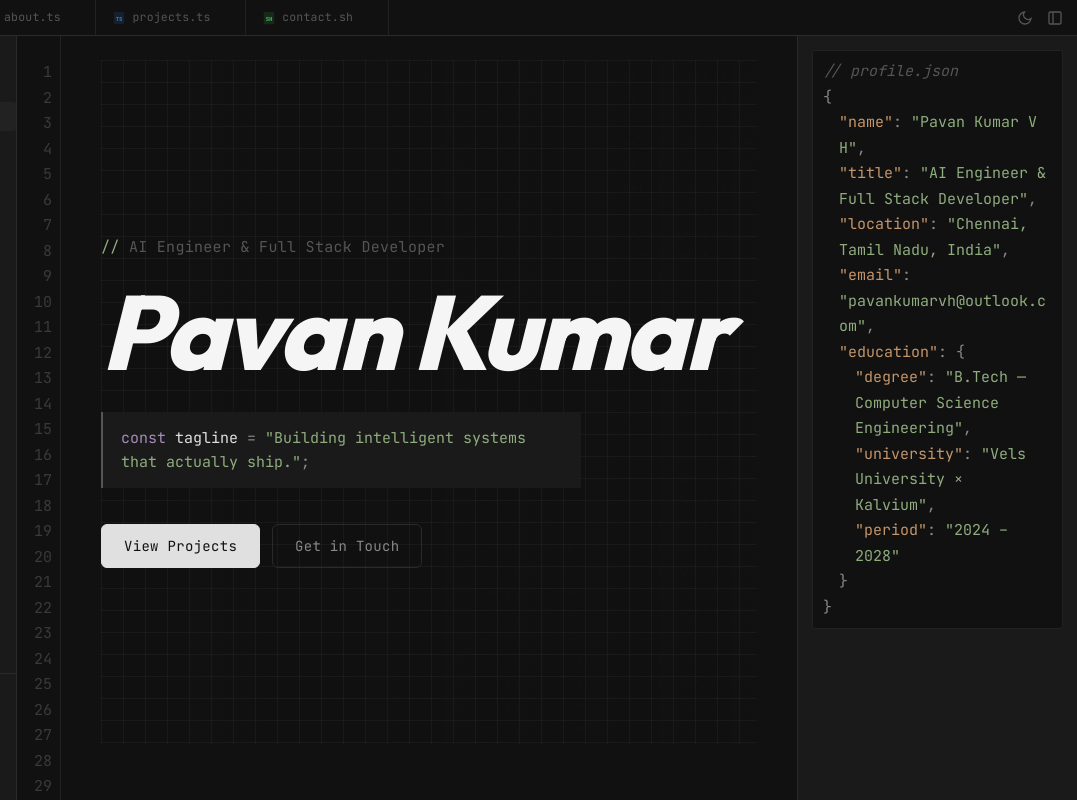
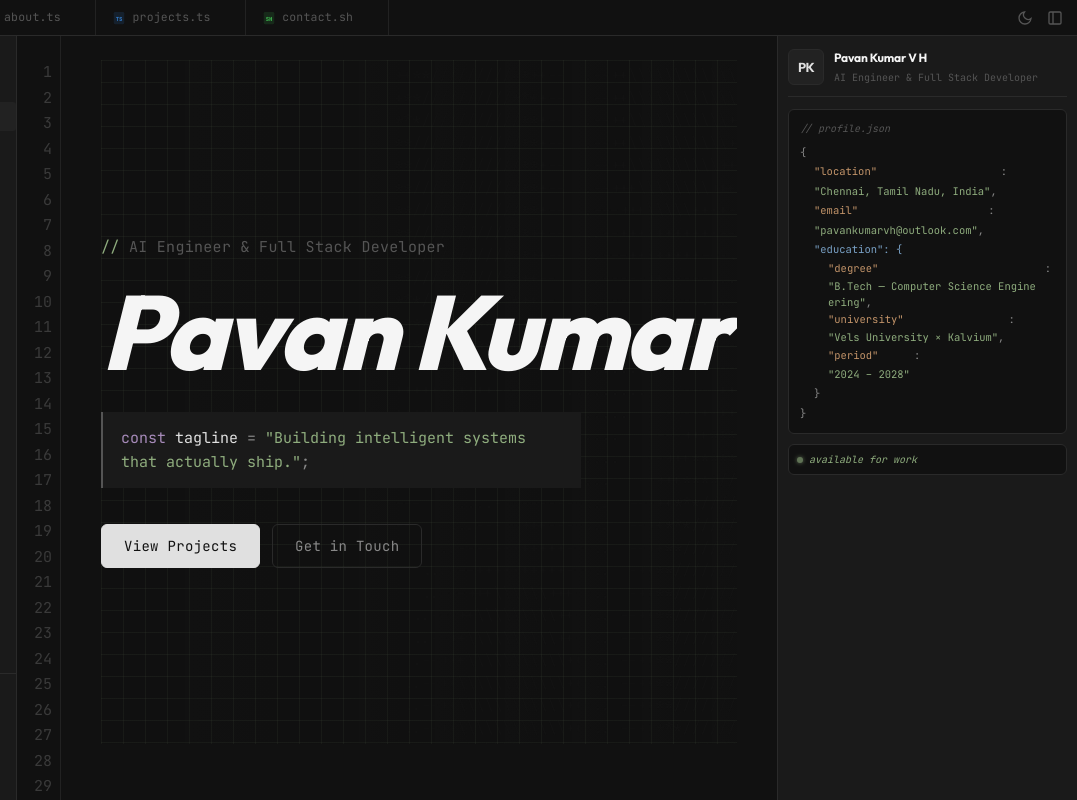
Before and after one commit to pavankumar-vh/portfolio-v1, a website built with Vite: page index.html in a window 1280 px wide. Shown: the full height of the page, 203-1280 px from the left. Built offline with nearby package versions, Linux system fonts and the light colour scheme; files whose address does not match are found by name.

Commit message:
enhance: redesign info panel for readability

```diff
--- a/src/main.ts
+++ b/src/main.ts
@@ -151,20 +151,70 @@ function renderInfoPanel() {
   const el = document.getElementById('info-panel-content');
   if (!el) return;
 
+  // Avatar initials from name
+  const initials = data.profile.name
+    .split(' ')
+    .filter(Boolean)
+    .map((w: string) => w[0])
+    .slice(0, 2)
+    .join('');
+
   el.innerHTML = `
-<div class="info-code info-code--json" aria-label="Profile JSON preview">
-  <div class="info-code__line"><span class="comment">// profile.json</span></div>
-  <div class="info-code__line"><span class="punct">{</span></div>
-  <div class="info-code__line info-code__line--indent-1"><span class="json-key">"name"</span><span class="punct">:</span> <span class="json-string">"${data.profile.name}"</span><span class="punct">,</span></div>
-  <div class="info-code__line info-code__line--indent-1"><span class="json-key">"title"</span><span class="punct">:</span> <span class="json-string">"${data.profile.title}"</span><span class="punct">,</span></div>
-  <div class="info-code__line info-code__line--indent-1"><span class="json-key">"location"</span><span class="punct">:</span> <span class="json-string">"${data.profile.location}"</span><span class="punct">,</span></div>
-  <div class="info-code__line info-code__line--indent-1"><span class="json-key">"email"</span><span class="punct">:</span> <span class="json-string">"${data.profile.email}"</span><span class="punct">,</span></div>
-  <div class="info-code__line info-code__line--indent-1"><span class="json-key">"education"</span><span class="punct">:</span> <span class="punct">{</span></div>
-  <div class="info-code__line info-code__line--indent-2"><span class="json-key">"degree"</span><span class="punct">:</span> <span class="json-string">"${data.education.degree}"</span><span class="punct">,</span></div>
-  <div class="info-code__line info-code__line--indent-2"><span class="json-key">"university"</span><span class="punct">:</span> <span class="json-string">"${data.education.university}"</span><span class="punct">,</span></div>
-  <div class="info-code__line info-code__line--indent-2"><span class="json-key">"period"</span><span class="punct">:</span> <span class="json-string">"${data.education.period}"</span></div>
-  <div class="info-code__line info-code__line--indent-1"><span class="punct">}</span></div>
-  <div class="info-code__line"><span class="punct">}</span></div>
+<div class="info-profile-card">
+
+  <!-- Header: avatar + name/title -->
+  <div class="info-profile-card__header">
+    <div class="info-profile-card__avatar">
+      <span class="info-profile-card__avatar-text">${initials}</span>
+    </div>
+    <div class="info-profile-card__meta">
+      <div class="info-profile-card__name">${data.profile.name}</div>
+      <div class="info-profile-card__title">${data.profile.title}</div>
+    </div>
+  </div>
+
+  <!-- JSON Code block -->
+  <div class="info-code" aria-label="Profile JSON preview">
+    <span class="info-code__comment">// profile.json</span>
+    <span class="info-code__brace">{</span>
+
+    <span class="info-code__field">
+      <span class="info-code__key">"location"</span><span class="info-code__colon">:</span>
+      <span class="info-code__val" title="${data.profile.location}">"${data.profile.location}"<span class="punct">,</span></span>
+    </span>
+
+    <span class="info-code__field">
+      <span class="info-code__key">"email"</span><span class="info-code__colon">:</span>
+      <span class="info-code__val" title="${data.profile.email}">"${data.profile.email}"<span class="punct">,</span></span>
+    </span>
+
+    <span class="info-code__section-label">"education": {</span>
+
+    <span class="info-code__field info-code__field--nested">
+      <span class="info-code__key">"degree"</span><span class="info-code__colon">:</span>
+      <span class="info-code__val info-code__val--wrap">"${data.education.degree}"<span class="punct">,</span></span>
+    </span>
+
+    <span class="info-code__field info-code__field--nested">
+      <span class="info-code__key">"university"</span><span class="info-code__colon">:</span>
+      <span class="info-code__val info-code__val--wrap">"${data.education.university}"<span class="punct">,</span></span>
+    </span>
+
+    <span class="info-code__field info-code__field--nested">
+      <span class="info-code__key">"period"</span><span class="info-code__colon">:</span>
+      <span class="info-code__val">"${data.education.period}"</span>
+    </span>
+
+    <span class="info-code__brace" style="padding-left:14px">}</span>
+    <span class="info-code__brace">}</span>
+  </div>
+
+  <!-- Status badge -->
+  <div class="info-status">
+    <span class="info-status__dot"></span>
+    <span class="info-status__text">available for work</span>
+  </div>
+
 </div>
   `;
 }
--- a/src/style.css
+++ b/src/style.css
@@ -58,7 +58,7 @@
   --sidebar-width: 220px;
   --sidebar-collapsed: 0px;
   --tab-height: 36px;
-  --info-panel-width: 280px;
+  --info-panel-width: 300px;
   --line-number-width: 44px;
   --mobile-nav-height: 56px;
 
@@ -455,46 +455,175 @@ a:hover { opacity: 0.7; }
   overflow: hidden;
 }
 .info-panel__content {
-  padding: 14px;
-  font-family: var(--font-mono);
-  font-size: 15px;
-  line-height: 1.8;
-  color: var(--text-muted);
-}
-
-/* Info panel code-styled blocks */
+  padding: 12px 10px;
+  font-family: var(--font-mono);
+  font-size: 11px;
+  line-height: 1.7;
+  color: var(--text-muted);
+}
+
+/* ── Info Panel: Profile Card ── */
+.info-profile-card {
+  display: flex;
+  flex-direction: column;
+  gap: 10px;
+}
+
+.info-profile-card__header {
+  display: flex;
+  align-items: center;
+  gap: 10px;
+  padding-bottom: 10px;
+  border-bottom: 1px solid var(--border);
+  margin-bottom: 2px;
+}
+
+.info-profile-card__avatar {
+  width: 36px;
+  height: 36px;
+  border-radius: 6px;
+  background: var(--bg-tab-active);
+  border: 1px solid var(--border);
+  display: flex;
+  align-items: center;
+  justify-content: center;
+  font-family: var(--font-heading);
+  font-weight: 700;
+  font-size: 13px;
+  color: var(--text-primary);
+  letter-spacing: -0.5px;
+  flex-shrink: 0;
+}
+
+.info-profile-card__avatar-text {
+  line-height: 1;
+}
+
+.info-profile-card__meta {
+  min-width: 0;
+}
+
+.info-profile-card__name {
+  font-family: var(--font-heading);
+  font-size: 12px;
+  font-weight: 700;
+  color: var(--text-heading);
+  letter-spacing: -0.2px;
+  white-space: nowrap;
+  overflow: hidden;
+  text-overflow: ellipsis;
+}
+
+.info-profile-card__title {
+  font-size: 10px;
+  color: var(--text-muted);
+  white-space: nowrap;
+  overflow: hidden;
+  text-overflow: ellipsis;
+  margin-top: 1px;
+}
+
+/* ── Info Panel: Code Block ── */
 .info-code {
+  background: var(--bg-primary);
+  border: 1px solid var(--border);
+  border-radius: var(--radius-md);
+  padding: 10px 11px;
+  font-size: 10.5px;
+  line-height: 1.85;
+  overflow: hidden;
+}
+
+.info-code__comment {
+  display: block;
+  color: var(--text-muted);
+  font-style: italic;
+  margin-bottom: 4px;
+  font-size: 10px;
+}
+
+.info-code__brace {
+  display: block;
+  color: var(--text-secondary);
+}
+
+.info-code__field {
+  display: grid;
+  grid-template-columns: auto 1fr;
+  gap: 0 4px;
+  align-items: baseline;
+  padding-left: 14px;
+}
+
+.info-code__field--nested {
+  padding-left: 28px;
+}
+
+.info-code__key {
+  color: var(--syntax-orange);
+  white-space: nowrap;
+  min-width: 0;
+}
+
+.info-code__colon {
+  color: var(--text-secondary);
+  margin-right: 4px;
+}
+
+.info-code__val {
+  color: var(--syntax-green);
+  overflow: hidden;
+  text-overflow: ellipsis;
+  white-space: nowrap;
+  min-width: 0;
+}
+
+.info-code__val--wrap {
   white-space: normal;
-  word-break: break-word;
-}
-
-.info-code--json {
+  word-break: break-all;
+  line-height: 1.5;
+}
+
+.info-code__section-label {
+  display: block;
+  color: var(--syntax-blue);
+  padding-left: 14px;
+}
+
+.info-code .punct { color: var(--text-secondary); }
+
+/* ── Info Panel: Status Badge ── */
+.info-status {
+  display: flex;
+  align-items: center;
+  gap: 6px;
+  padding: 6px 8px;
   background: var(--bg-primary);
-  border: 1px solid var(--border-subtle);
-  border-radius: var(--radius-sm);
-  padding: 8px 10px;
-}
-
-.info-code__line {
-  display: block;
-  line-height: 1.7;
-}
-
-.info-code__line--indent-1 {
-  padding-left: 16px;
-}
-
-.info-code__line--indent-2 {
-  padding-left: 32px;
-}
-
-.info-code__line--gap {
-  height: 10px;
-}
-.info-code .comment { color: var(--text-muted); font-style: italic; }
-.info-code .json-key { color: var(--syntax-orange); }
-.info-code .json-string { color: var(--syntax-green); }
-.info-code .punct { color: var(--text-secondary); }
+  border: 1px solid var(--border);
+  border-radius: var(--radius-md);
+  font-size: 10px;
+  color: var(--text-muted);
+}
+
+.info-status__dot {
+  width: 6px;
+  height: 6px;
+  border-radius: 50%;
+  background: var(--syntax-green);
+  flex-shrink: 0;
+  box-shadow: 0 0 4px var(--syntax-green);
+  animation: infoPulse 2.4s ease-in-out infinite;
+}
+
+@keyframes infoPulse {
+  0%, 100% { opacity: 1; }
+  50% { opacity: 0.4; }
+}
+
+.info-status__text {
+  color: var(--syntax-green);
+  font-style: italic;
+}
 
 /* ============================================
    PAGE STYLES — HERO
```
